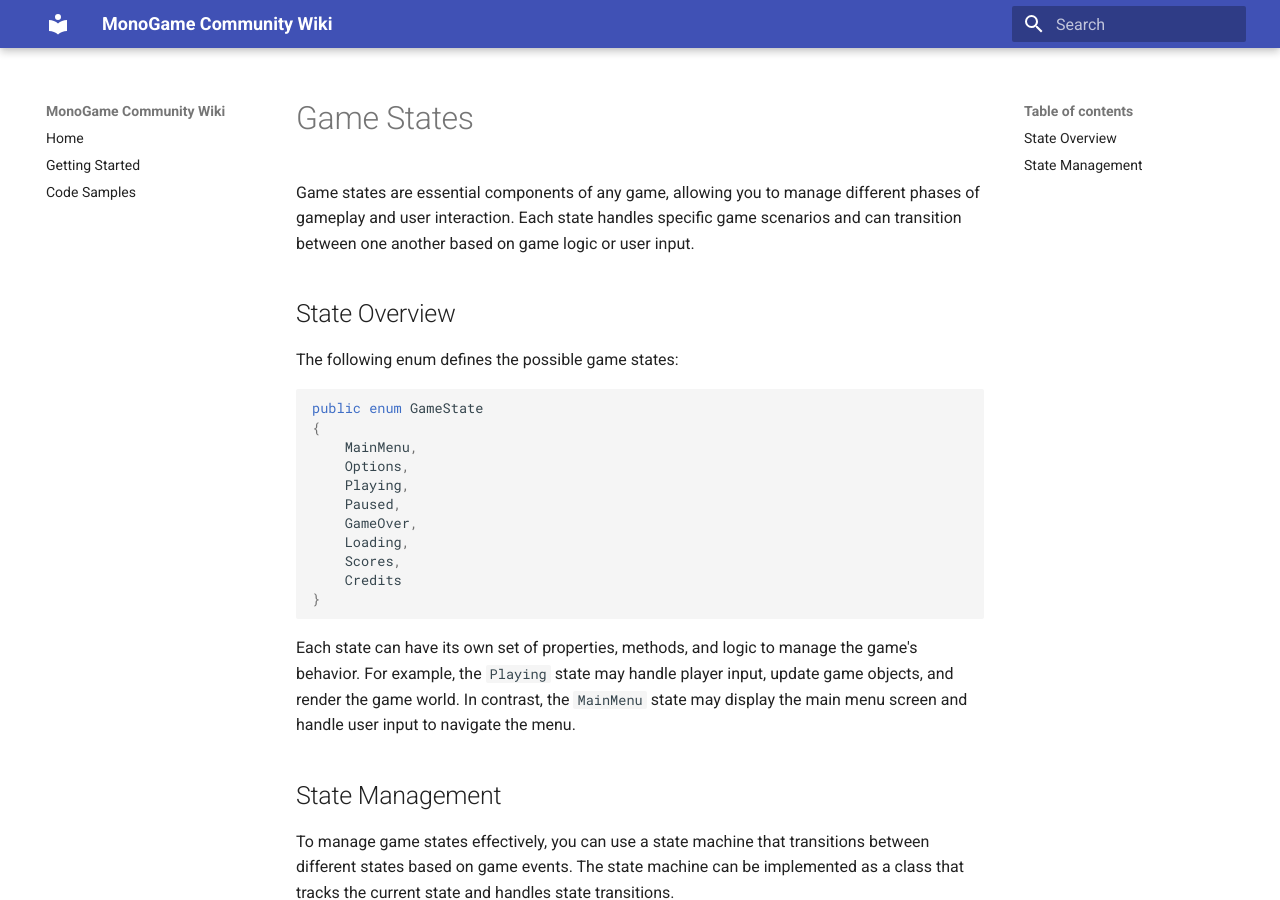
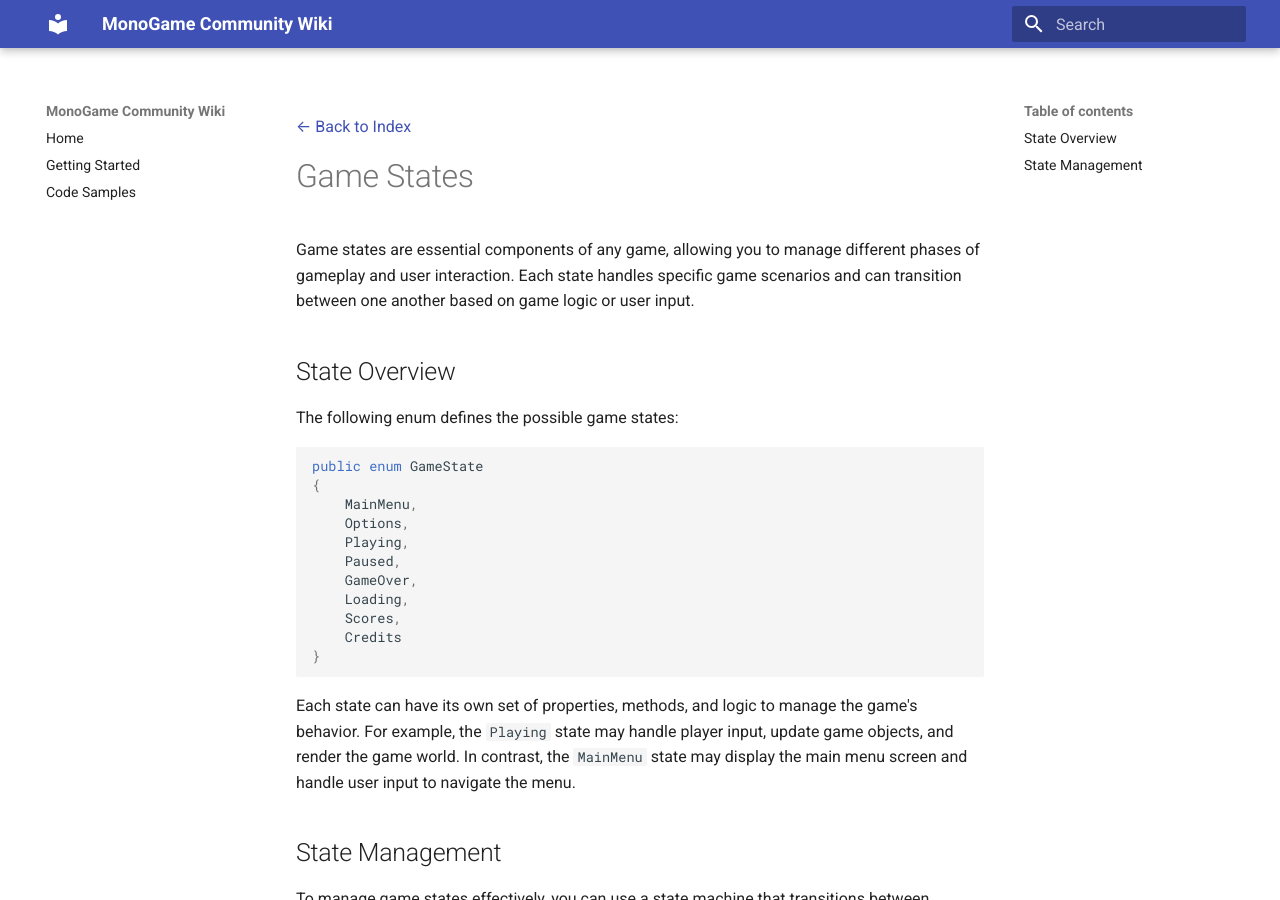
Before and after one commit to MrValentine7777/MonoGameCommunityWiki, an MkDocs documentation site: the page built from docs/game_states.md, in a window 1280 px wide and 900 px high. Built offline with MkDocs 1.6.1 and Material for MkDocs 9.7.7, drawn with Linux system fonts in a browser that asks for light colours.

Commit message:
Add index navigation links to game_states.md
This commit introduces links to return to the index at both the beginning and end of the game_states.md document. The existing content regarding the `StateMachine` class remains unchanged, preserving the explanation of its functionalities.

````diff
--- a/docs/game_states.md
+++ b/docs/game_states.md
@@ -1,3 +1,5 @@
+[← Back to Index](index.md)
+
 # Game States
 
 Game states are essential components of any game, allowing you to manage different phases of gameplay and user interaction. Each state handles specific game scenarios and can transition between one another based on game logic or user input.
@@ -71,3 +73,5 @@
 ```
 
 In this example, the `StateMachine` class tracks the current game state and provides methods to change the state and update the current state. You can extend this implementation by adding more sophisticated state management features, such as state-specific initialization, cleanup, and transition logic.
+
+[← Back to Index](index.md)
````
